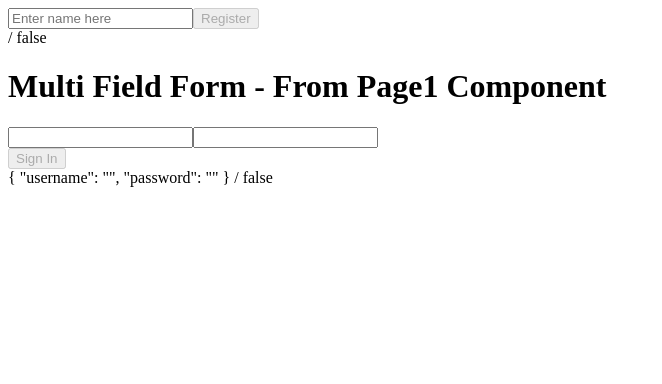
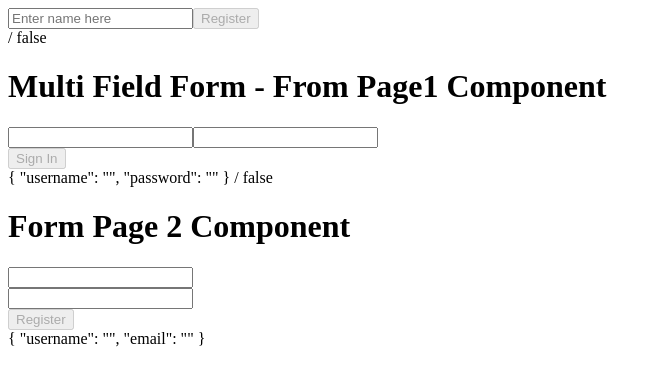
Before and after one commit to abhi3174/form-app, an Angular app: page / in a window 1280 px wide. Shown: the top 384 px of the page, without its empty margins (0-662 px from the left). Built offline with nearby package versions, Linux system fonts and the light colour scheme.

Commit message:
form.group

```diff
--- a/src/app/app.component.html
+++ b/src/app/app.component.html
@@ -6,3 +6,5 @@
 <div>{{ nameControl.value }} / {{ nameControl.valid }}</div>
 
 <app-page1></app-page1>
+
+<app-page2></app-page2>
--- a/src/app/page2/page2.component.html
+++ b/src/app/page2/page2.component.html
@@ -1 +1,33 @@
-<p>page2 works!</p>
+<h1>Form Page 2 Component</h1>
+
+<div [formGroup]="myformGroup">
+  <div>
+    <input type="text" formControlName="username" />
+    <label
+      style="color: red; font-size: small"
+      *ngIf="
+        myformGroup.get('username').invalid &&
+        myformGroup.get('username').touched
+      "
+      >Username required</label
+    >
+  </div>
+
+  <div>
+    <input type="text" name="" id="" formControlName="email" />
+    <label
+      for=""
+      style="color: red; font-size: small"
+      *ngIf="
+        myformGroup.get('email').invalid && myformGroup.get('email').touched
+      "
+      >Email required</label
+    >
+  </div>
+</div>
+
+<div>
+  <button [disabled]="!myformGroup.valid">Register</button>
+</div>
+
+{{ myformGroup.value | json }}
--- a/src/app/page2/page2.component.ts
+++ b/src/app/page2/page2.component.ts
@@ -1,15 +1,18 @@
 import { Component, OnInit } from '@angular/core';
+import { FormGroup, FormControl, Validators } from '@angular/forms';
 
 @Component({
   selector: 'app-page2',
   templateUrl: './page2.component.html',
-  styleUrls: ['./page2.component.css']
+  styleUrls: ['./page2.component.css'],
 })
 export class Page2Component implements OnInit {
+  myformGroup = new FormGroup({
+    username: new FormControl('', [Validators.required]),
+    email: new FormControl('', [Validators.required]),
+  });
 
-  constructor() { }
+  constructor() {}
 
-  ngOnInit(): void {
-  }
-
+  ngOnInit(): void {}
 }
```
